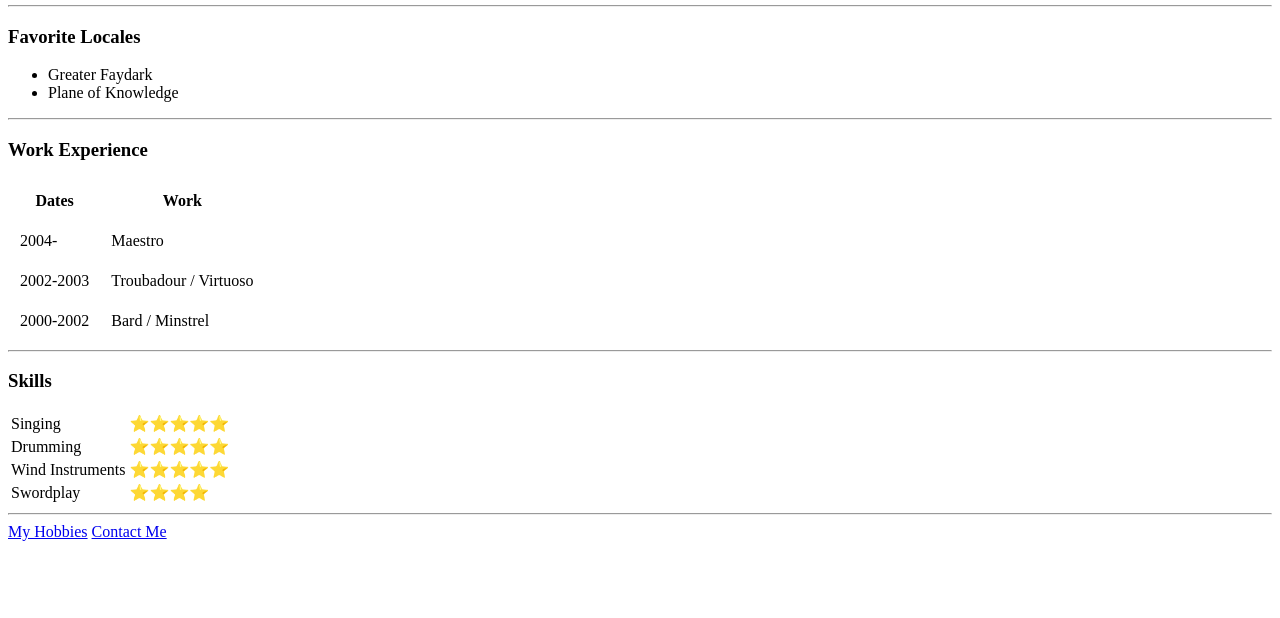
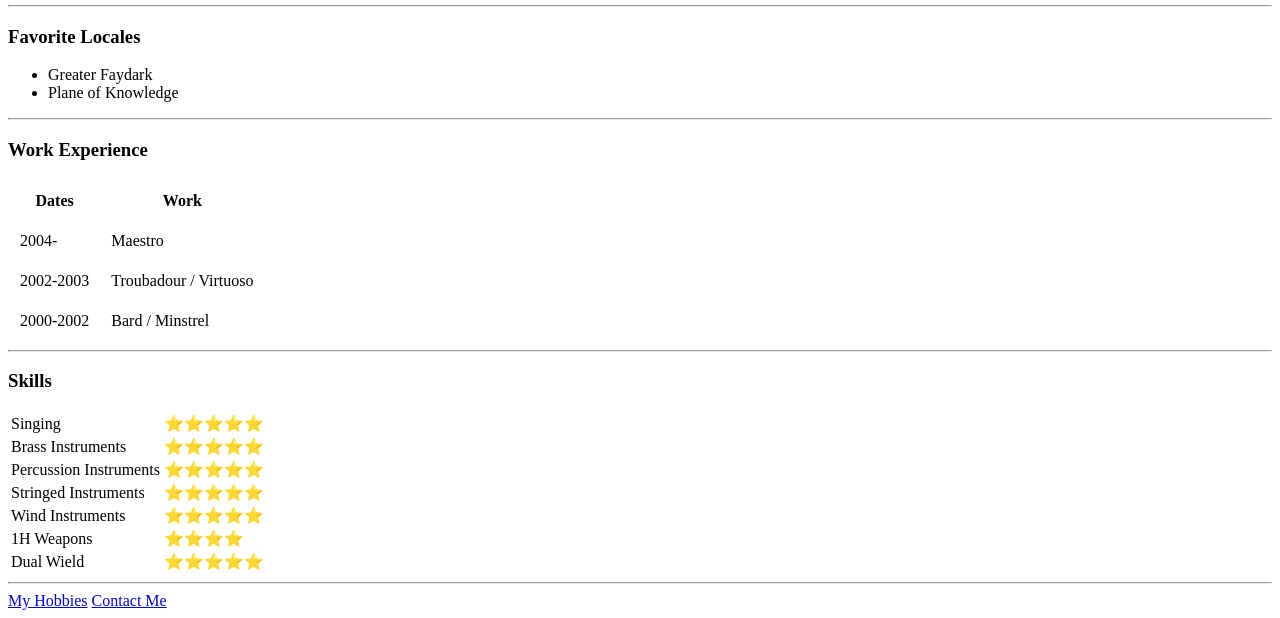
Before and after one commit to tralynfae/cv, a plain HTML site: page index.html in a window 1280 px wide. Shown: the part 203-821 px from the top of the page. Before the commit the page ends 800 px from the top, so only its background shows below. Drawn offline with Linux system fonts and the light colour scheme.

Commit message:
Updated skills

```diff
--- a/index.html
+++ b/index.html
@@ -57,7 +57,15 @@
 				<td>⭐⭐⭐⭐⭐</td>
 			</tr>
 			<tr>
-				<td>Drumming</td>
+				<td>Brass Instruments</td>
+				<td>⭐⭐⭐⭐⭐</td>
+			</tr>
+			<tr>
+				<td>Percussion Instruments</td>
+				<td>⭐⭐⭐⭐⭐</td>
+			</tr>
+			<tr>
+				<td>Stringed Instruments</td>
 				<td>⭐⭐⭐⭐⭐</td>
 			</tr>
 			<tr>
@@ -65,8 +73,12 @@
 				<td>⭐⭐⭐⭐⭐</td>
 			</tr>
 			<tr>
-				<td>Swordplay</td>
+				<td>1H Weapons</td>
 				<td>⭐⭐⭐⭐</td>
+			</tr>
+			<tr>
+				<td>Dual Wield</td>
+				<td>⭐⭐⭐⭐⭐</td>
 			</tr>
 		</table>
 		<hr>
```
